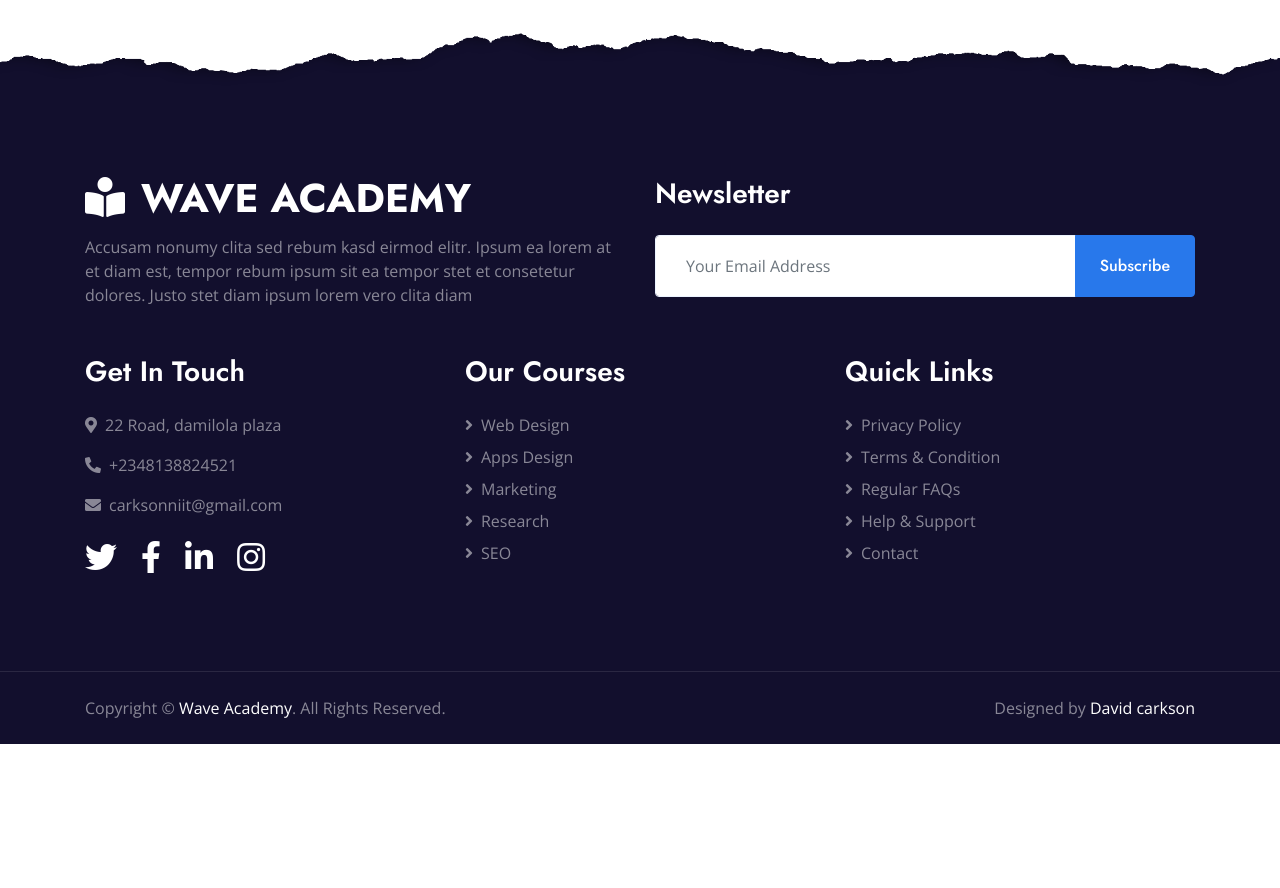
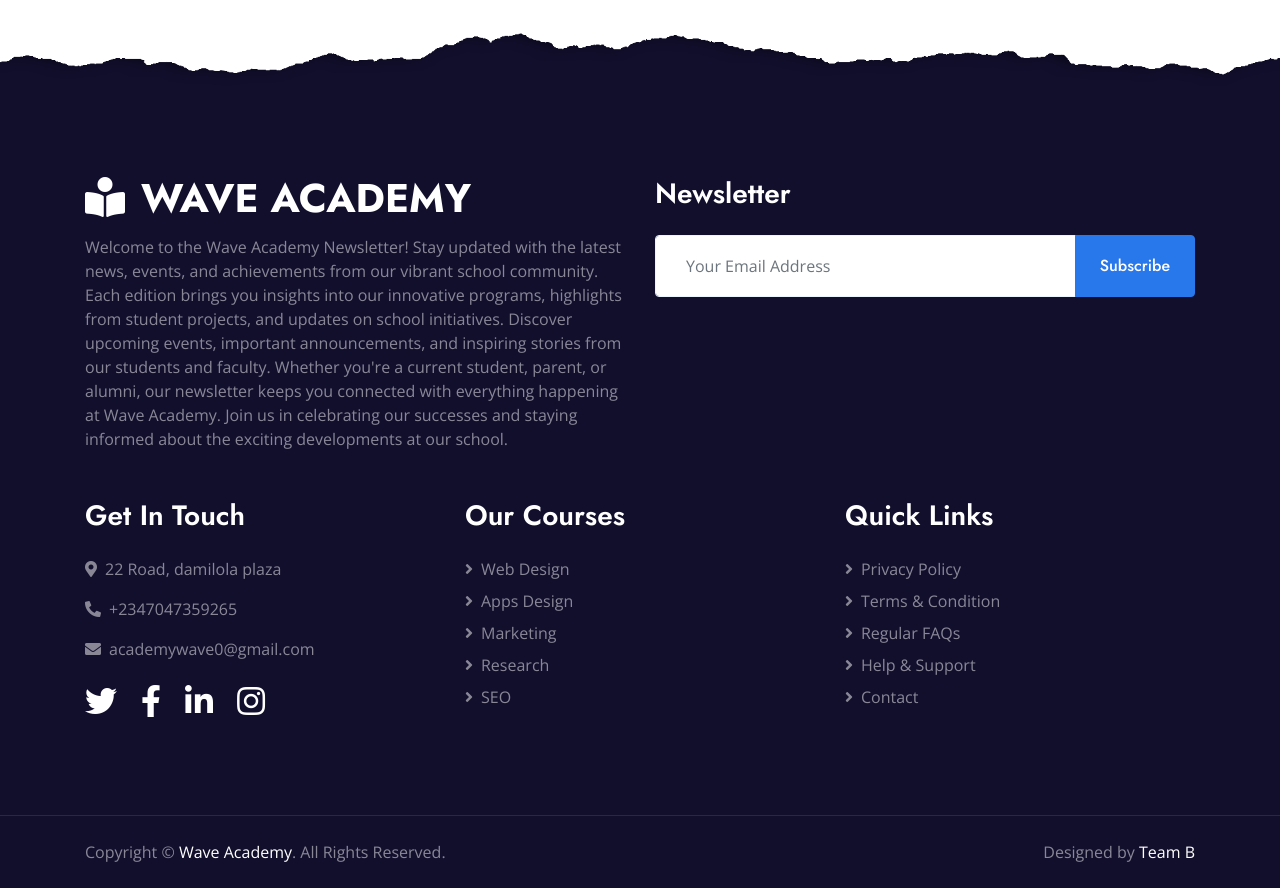
Before and after one commit to Adetola03/waveSchool, a Django app: page /about in a window 1280 px wide. Shown: the part 2568-3456 px from the top of the page. Before the commit the page ends 3312 px from the top, so only its background shows below. Run offline with Django 5.2, Linux system fonts and the light colour scheme; data comes from the database, SQL or seed files in the repository; both versions use the stored data as it was after the commit; some libraries are stand-ins or nearby versions.

Commit message:
0011_update_proxy_permissions

```diff
--- a/core/templates/base.html
+++ b/core/templates/base.html
@@ -76,7 +76,7 @@
                     <a href="index.html" class="navbar-brand">
                         <h1 class="mt-n2 text-uppercase text-white"><i class="fa fa-book-reader mr-3"></i>Wave Academy</h1>
                     </a>
-                    <p class="m-0">Accusam nonumy clita sed rebum kasd eirmod elitr. Ipsum ea lorem at et diam est, tempor rebum ipsum sit ea tempor stet et consetetur dolores. Justo stet diam ipsum lorem vero clita diam</p>
+                    <p class="m-0">Welcome to the Wave Academy Newsletter! Stay updated with the latest news, events, and achievements from our vibrant school community. Each edition brings you insights into our innovative programs, highlights from student projects, and updates on school initiatives. Discover upcoming events, important announcements, and inspiring stories from our students and faculty. Whether you're a current student, parent, or alumni, our newsletter keeps you connected with everything happening at Wave Academy. Join us in celebrating our successes and staying informed about the exciting developments at our school.</p>
                 </div>
                 <div class="col-md-6 mb-5">
                     <h3 class="text-white mb-4">Newsletter</h3>
@@ -97,8 +97,8 @@
                 <div class="col-md-4 mb-5">
                     <h3 class="text-white mb-4">Get In Touch</h3>
                     <p><i class="fa fa-map-marker-alt mr-2"></i>22 Road, damilola plaza</p>
-                    <p><i class="fa fa-phone-alt mr-2"></i>+2348138824521</p>
-                    <p><i class="fa fa-envelope mr-2"></i>carksonniit@gmail.com</p>
+                    <p><i class="fa fa-phone-alt mr-2"></i>+2347047359265</p>
+                    <p><i class="fa fa-envelope mr-2"></i>academywave0@gmail.com</p>
                     <div class="d-flex justify-content-start mt-4">
                         <a class="text-white mr-4" href="#"><i class="fab fa-2x fa-twitter"></i></a>
                         <a class="text-white mr-4" href="#"><i class="fab fa-2x fa-facebook-f"></i></a>
@@ -137,7 +137,7 @@
                     </p>
                 </div>
                 <div class="col-md-6 text-center text-md-right">
-                    <p class="m-0">Designed by <a class="text-white" href="#">David carkson</a>
+                    <p class="m-0">Designed by <a class="text-white" href="#">Team B</a>
                     </p>
                 </div>
             </div>
--- a/wenv/pyvenv.cfg
+++ /dev/null
@@ -1,5 +0,0 @@
-home = C:\Users\CARKSON\AppData\Local\Programs\Python\Python311
-include-system-site-packages = false
-version = 3.11.5
-executable = C:\Users\CARKSON\AppData\Local\Programs\Python\Python311\python.exe
-command = C:\Users\CARKSON\AppData\Local\Programs\Python\Python311\python.exe -m venv C:\Users\CARKSON\Documents\MCLASS_NIIT\PYTHON_SLIDES\New folder\waveSchool\wenv
```
Also changed, not shown: db.sqlite3, media/about_images/about_hXBg9Jw.jpg (added), 11 other files.
